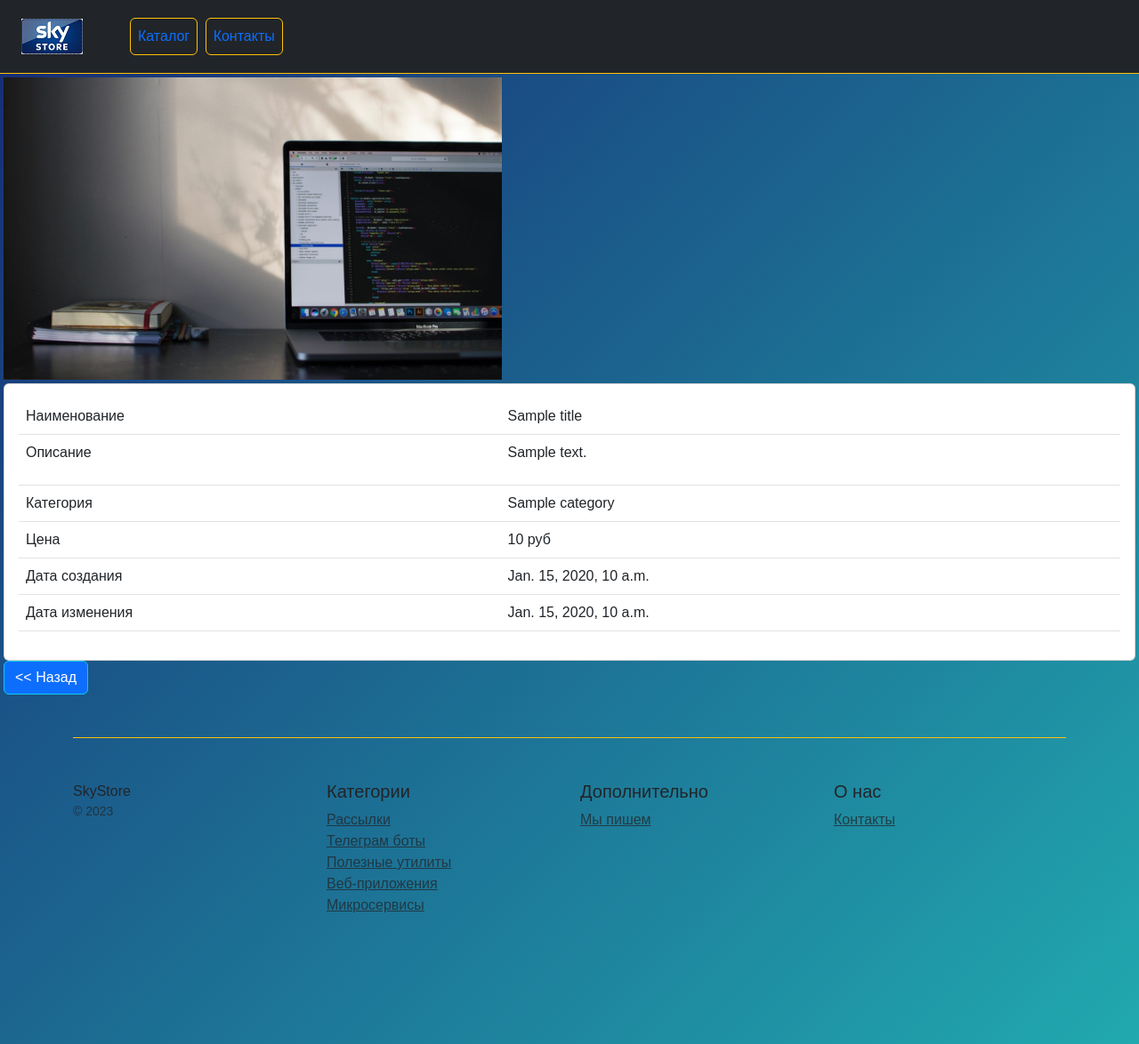
After one commit to PreciousBunny/django_homework, a Django app: template catalog/templates/catalog/product.html in a window 1280 px wide. The commit adds this page. Shown: the whole page at 89% size. Run offline with Django 3.2, Linux system fonts and the light colour scheme; the template is opened without the code that fills it: most values are stand-ins (such as "Sample title", 1, 10 or a date in 2020); some libraries are stand-ins or nearby versions.

Commit message:
Update web-application

```diff
--- a/catalog/templates/catalog/base.html
+++ b/catalog/templates/catalog/base.html
@@ -1,3 +1,4 @@
+{% load static %}
 <!doctype html>
 <html lang="en">
 <head>
@@ -9,11 +10,11 @@
 </head>
 <body>
     <div class="header-blue">
-<div class="d-flex flex-column flex-md-row align-items-center p-3 px-md-4 bg-dark border-bottom box-shadow">
-    <h5 class="my-0 mr-md-auto font-weight-normal"><img src="/static/img/catalog/skystore_logo.png" width="70" height="50" alt=""></h5>
+<div class="d-flex flex-column flex-md-row align-items-center p-3 px-md-4 bg-dark border-bottom border-warning box-shadow">
+ <h5 class="my-0 mr-md-auto font-weight-normal p-0"><a href="{% url 'catalog:home' %}"><div class="logo"></div></a></h5>
     <nav class="ms-5">
-        <a class="p-2 btn btn-outline-primary" href="/">Каталог</a>
-        <a class="p-2 btn btn-outline-primary" href="/contacts/">Контакты</a>
+        <a class="p-2 btn btn-outline-primary border-warning mx-1" href="{% url 'catalog:all_products' %}">Каталог</a>
+        <a class="p-2 btn btn-outline-primary border-warning" href="{% url 'catalog:contacts' %}">Контакты</a>
     </nav>
 </div>
 
@@ -23,7 +24,7 @@
 
 <div class="container">
 
-    <footer class="pt-4 my-md-5 pt-md-5 border-top">
+    <footer class="pt-4 my-md-5 pt-md-5 border-top border-warning">
         <div class="row">
             <div class="col-12 col-md">
                 SkyStore
@@ -52,10 +53,10 @@
                 </ul>
             </div>
         </div>
-    </div>
+
     </footer>
 </div>
-
+    </div>
 <script src="/static/js/bootstrap.bundle.min.js"></script>
 </body>
 </html>
--- /dev/null
+++ b/catalog/templates/catalog/product.html
@@ -0,0 +1,48 @@
+{% extends 'catalog/base.html' %}
+{% load mediapath %}
+{% block content %}
+
+    <div class="col">
+        <div class=" row-8  mt-0 p-1">
+                            <img  src="{% mediapath 'image/all_products.jpg' %}" alt="Картинка"  width="560" height="340"/>
+            </div>
+        <div class="card mx-1">
+            <div class="card-body">
+                <table class="table">
+<!--                    <img src="{% mediapath 'image/all_products.jpg' %}" alt="Картинка"  width="560" height="340"/>-->
+                    <tr>
+                        <td>Наименование</td>
+                        <td>{{ title }}</td>
+                    </tr>
+                    <tr>
+                        <td>Описание</td>
+                        <td>{{ description|linebreaks }}</td>
+                    </tr>
+                    <tr>
+                        <td>Категория</td>
+                        <td>{{ category }}</td>
+                    </tr>
+                    <tr>
+                        <td>Цена</td>
+                        <td>{{ price }} руб</td>
+                    </tr>
+                    <tr>
+                        <td>Дата создания</td>
+                        <td>{{ create_date }}</td>
+                    </tr>
+                    <tr>
+                        <td>Дата изменения</td>
+                        <td>{{ change_date }}</td>
+                    </tr>
+                </table>
+            </div>
+        </div>
+        <div class="card-footer">
+            <a href="{% url 'catalog:all_products' %}" class="btn btn-primary border-info mx-1"><< Назад</a>
+        </div>
+    </div>
+{% endblock %}
+</main>
+            <link href="https://cdn.jsdelivr.net/npm/bootstrap@5.3.0-alpha3/dist/css/bootstrap.min.css" rel="stylesheet" integrity="sha384-KK94CHFLLe+nY2dmCWGMq91rCGa5gtU4mk92HdvYe+M/SXH301p5ILy+dN9+nJOZ" crossorigin="anonymous">
+            <script src="https://cdn.jsdelivr.net/npm/bootstrap@5.3.0-alpha3/dist/js/bootstrap.bundle.min.js" integrity="sha384-ENjdO4Dr2bkBIFxQpeoTz1HIcje39Wm4jDKdf19U8gI4ddQ3GYNS7NTKfAdVQSZe" crossorigin="anonymous"></script>
+</body>
--- /dev/null
+++ b/catalog/templatetags/mediapath.py
@@ -0,0 +1,14 @@
+from django import template
+from django.conf import settings
+
+register = template.Library()
+
+
+@register.filter
+def mediapath(file_path):
+    return "{}{}".format(settings.MEDIA_URL, file_path)
+
+
+@register.simple_tag
+def mediapath(file_path):
+    return "{}{}".format(settings.MEDIA_URL, file_path)
--- a/django_homework/urls.py
+++ b/django_homework/urls.py
@@ -18,6 +18,7 @@ from django.conf.urls.static import static
 from django.contrib import admin
 from django.urls import path, include
 from catalog.views import *
+from django.conf import settings
 from django_homework import settings
 
 urlpatterns = [
@@ -25,8 +26,8 @@ urlpatterns = [
     path('', include('catalog.urls')),
 ]
 
-# if settings.DEBUG:
-#     urlpatterns += static(settings.MEDIA_URL, document_root=settings.MEDIA_ROOT)
+if settings.DEBUG:
+    urlpatterns += static(settings.MEDIA_URL, document_root=settings.MEDIA_ROOT)
 
 
 
--- a/static/css/styles.css
+++ b/static/css/styles.css
@@ -4,3 +4,11 @@
   padding-bottom:80px;
   font-family:'Source Sans Pro', sans-serif;
 }
+
+
+.logo {
+	background: url('../img/catalog/skystore_logo.png') no-repeat 0px 5px;
+	width: 70px;
+	height: 50px;
+	alt=""
+}
```
Also changed, not shown: catalog/templates/catalog/all_products.html (added, +14 -0 lines), catalog/templates/catalog/contacts.html (+5 -2 lines), catalog/templates/catalog/includes/inc_product_card.html (added, +21 -0 lines), catalog/templates/catalog/index.html (+13 -6 lines), catalog/urls.py (+9 -2 lines), catalog/views.py (+34 -1 lines), django_homework/settings.py (+17 -7 lines).
